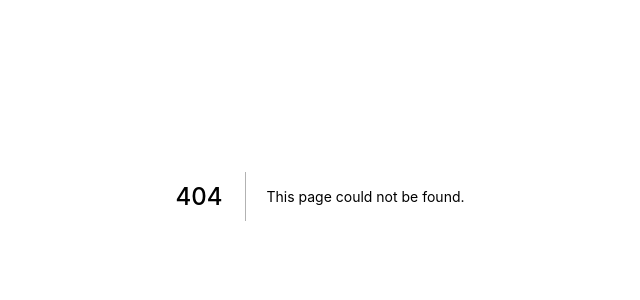
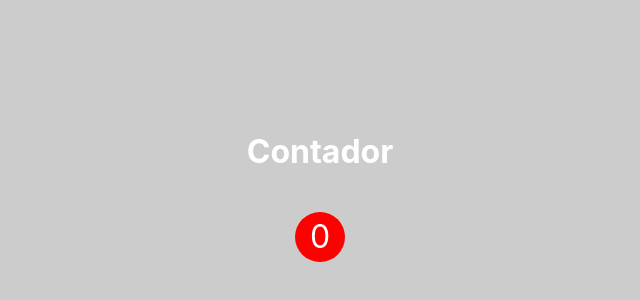
Before and after one commit to rafaellavm/ExerciciosReactNextJS, a Next.js app: page /estado/contadorMegaSena in a window 1280 px wide. Before the commit this address had no page. Shown: the part 204-504 px from the top of the page, without its empty margins (320-960 px from the left). Built offline with nearby package versions, Linux system fonts and the light colour scheme.

Commit message:
desafio mega-sena resposta #03

```diff
--- /dev/null
+++ b/components/NumeroDisplay.jsx
@@ -0,0 +1,19 @@
+export default function NumeroDisplay(props){
+
+    return(
+        <div style={{
+            height: "50px",
+            width: "50px",
+            borderRadius:"25px",
+            backgroundColor: "red",
+            color: "#fff",
+            fontSize: "2rem",
+            display:"flex",
+            justifyContent:"center",
+            padding: "20px",
+            margin:"20px",
+            alignItems: "center"
+       }}>{props.numero}</div>
+    )
+
+}
--- /dev/null
+++ b/pages/estado/contadorMegaSena.jsx
@@ -0,0 +1,24 @@
+import { useState } from 'react';
+import NumeroDisplay from '../../components/NumeroDisplay';
+
+export default function contador(props) {
+
+    const[valor, setValor] = useState(0);
+
+    const estilo = {
+        backgroundColor: "#ccc",
+        color: "#fff",
+        height: "100vh",
+        display: "flex",
+        justifyContent: "center",
+        alignItems: "center",
+        flexDirection: "column"
+    };
+
+    return (
+        <div style={estilo}>
+            <h1>Contador</h1>
+            <NumeroDisplay numero={valor}/>
+        </div>
+    )
+}
```
Also changed, not shown: pages/estado/megasena.jsx (added, +25 -0 lines), 1 other file (tests, documents, lock files or other folders).
